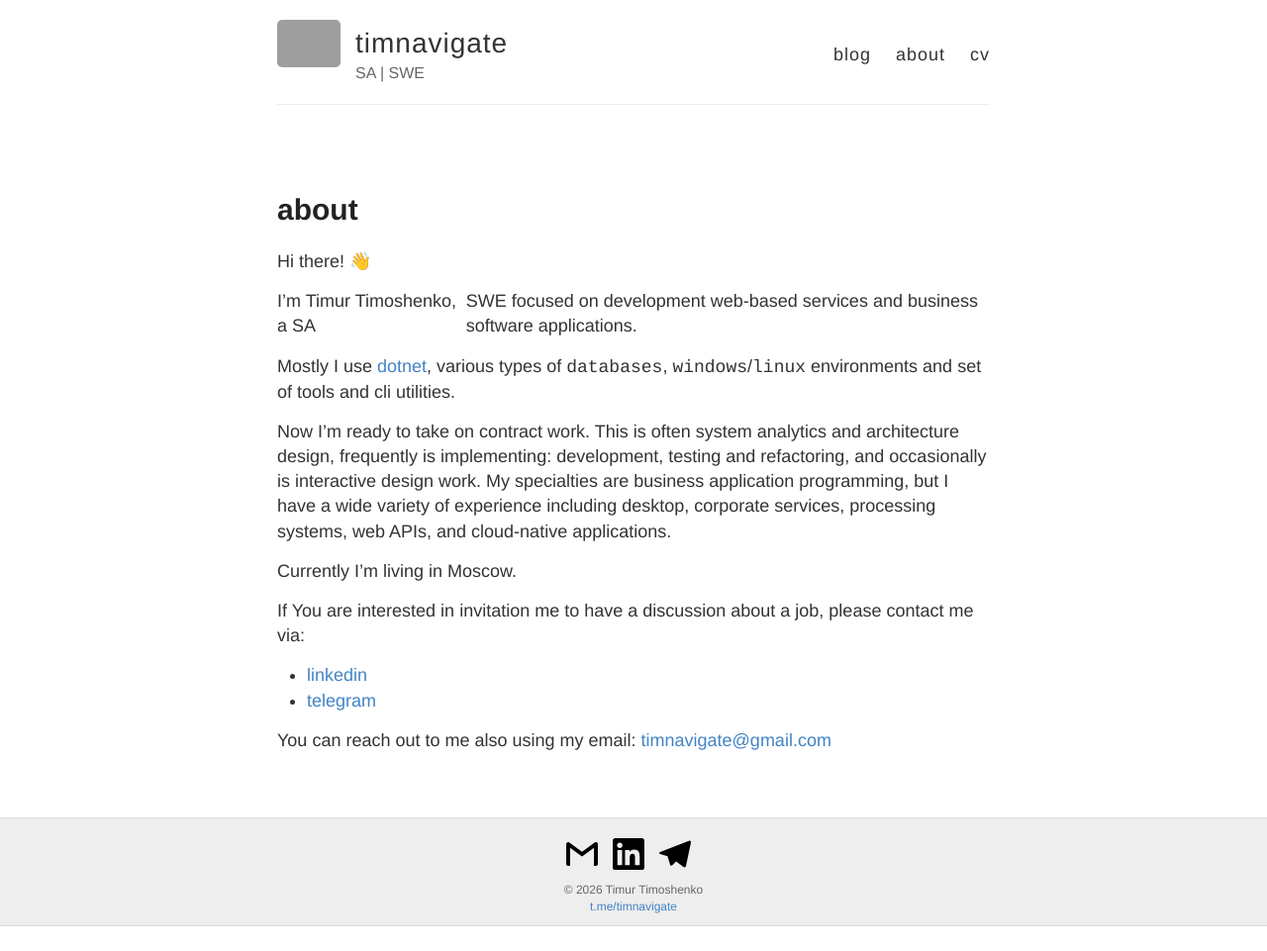
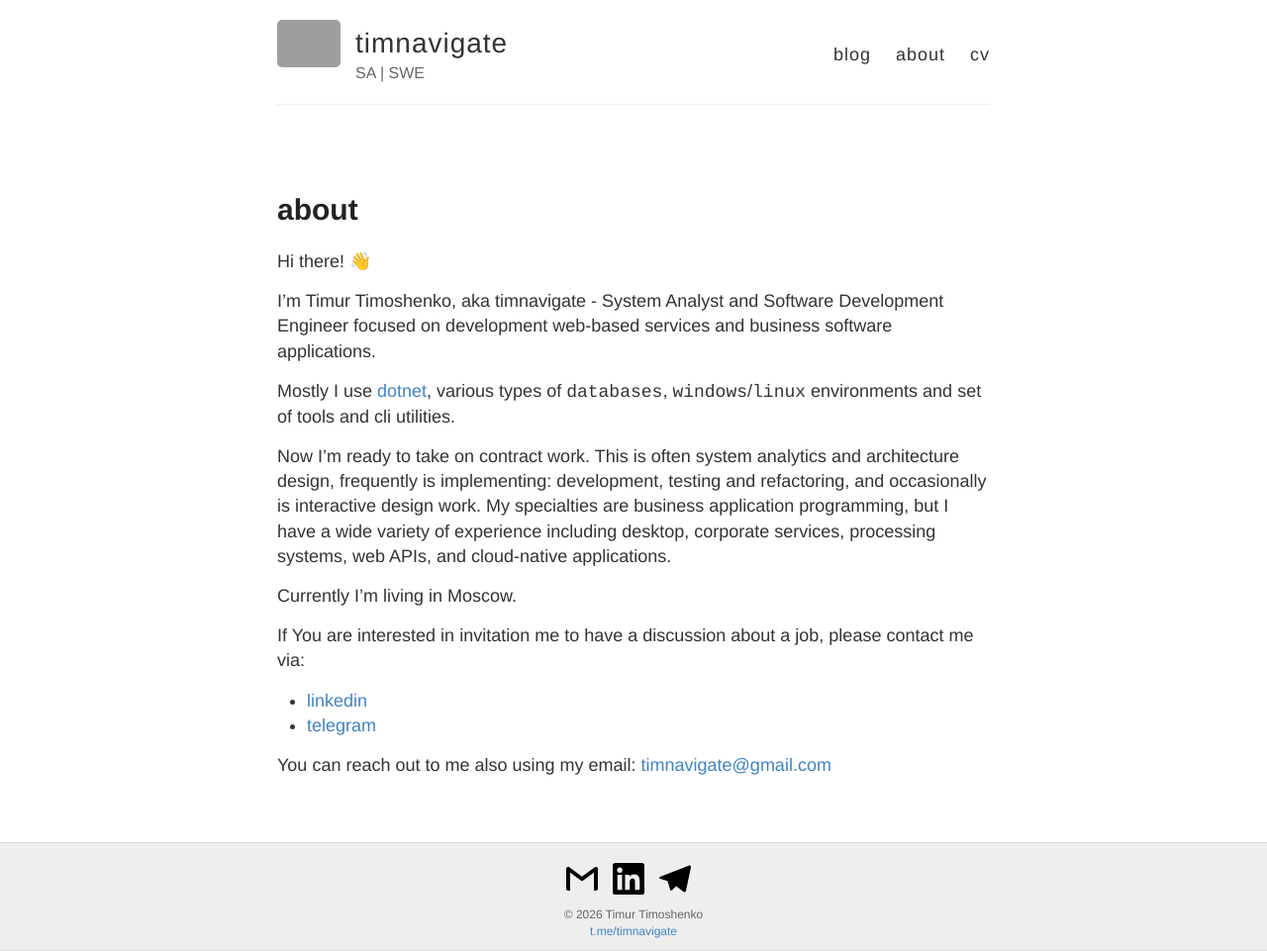
Before and after one commit to timnavigate/timnavigate.com, a Jekyll site: the page built from about.md, in a window 1280 px wide. Shown: the whole page at 99% size. Built offline with Jekyll 4.4.1, drawn with Linux system fonts in a browser that asks for light colours; before the commit the page ends 936 px from its top, so only the background shows below that; grey boxes are pictures that could not be loaded.

Commit message:
Update author title in about.md

```diff
--- a/about.md
+++ b/about.md
@@ -5,7 +5,7 @@ permalink: /about/
 ---
 Hi there! 👋
 
-I'm {{ site.author }}, a {{ site.description }} focused on development web-based services and business software applications.
+I'm {{ site.author }}, aka {{ site.title }} focused on development web-based services and business software applications.
 
 Mostly I use [dotnet](https://dotnet.microsoft.com/en-us/apps/aspnet), various types of `databases`, `windows`/`linux` environments and set of tools and cli utilities.
 
```
